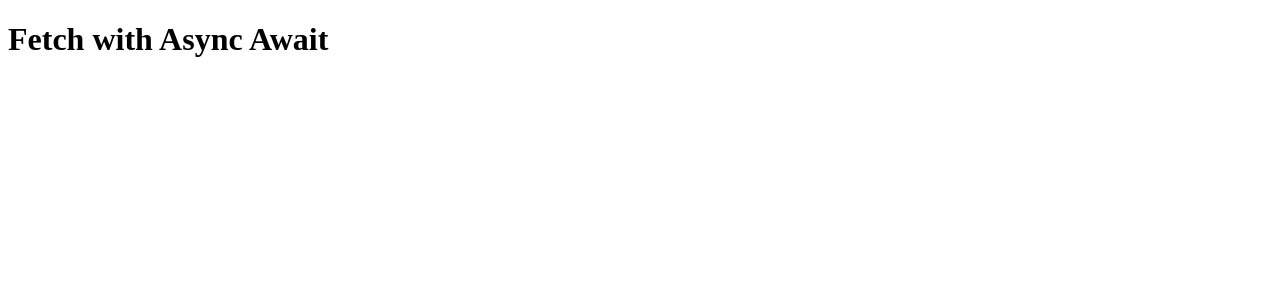
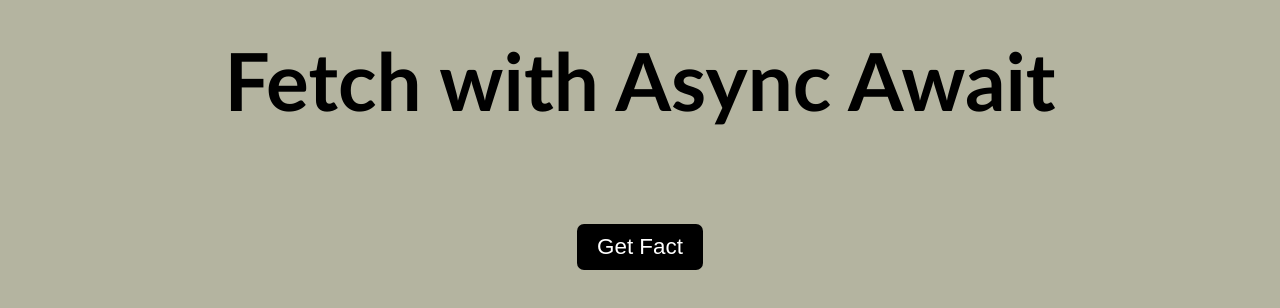
Before and after one commit to abdullah-ahmad-3744/30-Days-JavaScript, a website: page 21-Fetch-with-Async&Await/index.html in a window 1280 px wide. Drawn offline with Linux system fonts and the light colour scheme; no server answers.

Commit message:
A little bit styling added to the Fetch-with-Async and Await , And new directory added of day22 of 30 days of javaScript , Using Axios instead of fetch method .

```diff
--- a/21-Fetch-with-Async&Await/index.html
+++ b/21-Fetch-with-Async&Await/index.html
@@ -7,7 +7,12 @@
     <link rel="stylesheet" href="style.css">
 </head>
 <body>
-    <h1>Fetch with Async Await</h1>
+    <div class="container">
+        <h1>Fetch with Async Await</h1>
+        <div class="fact-box"></div>
+        <button class="fact-button">Get Fact</button>
+    </div>
+
     <script src="./script.js"></script>
 </body>
 </html>
--- a/21-Fetch-with-Async&Await/script.js
+++ b/21-Fetch-with-Async&Await/script.js
@@ -1,30 +1,21 @@
-let apiUrl = "https://catfact.ninja/fact2";
+let apiUrl = "https://catfact.ninja/fact";
+let factButton = document.querySelector(".fact-button");
+let factBox = document.querySelector(".fact-box")
 
 async function fetchData() {
   try {
     // The await keywords wait for the response from the server as it is asynchronous so we have to wait for the response from the server befor using it
     let response = await fetch(apiUrl);
     let validResponse = await response.json();
-    console.log(response);
-    console.log(validResponse);
-    console.log(
-      "======================================================================"
-    );
-
-    // sending anothe request to the server
-    let response2 = await fetch(apiUrl);
-    console.log(response2);
-    let validResponse2 = await response2.json();
-    console.log(validResponse2);
-    // Accessing the data from the response
-    console.log(validResponse2.fact);
+    // console.log(response);
+    // console.log(validResponse.fact);
+    factBox.textContent = validResponse.fact
   } catch (error) {
     console.log("Error is = ",error);
-
-    console.log("Bye");
-
-
   }
 }
 
-fetchData();
+factButton.addEventListener("click", () => {
+  // factBox.textContent = " "
+  fetchData();
+})
--- a/21-Fetch-with-Async&Await/style.css
+++ b/21-Fetch-with-Async&Await/style.css
@@ -0,0 +1,33 @@
+*{
+    margin: 0;
+    padding: 0;
+    box-sizing: border-box;
+}
+body {
+    background-color: rgb(180, 180, 160);
+    font-family: 'Gill Sans', 'Gill Sans MT', Calibri, 'Trebuchet MS', sans-serif;
+}
+.container h1 {
+    font-size: 5rem;
+    font-weight: 900;
+}
+.container {
+    display: flex;
+    align-items: center;
+    flex-direction: column;
+    margin-top: 2rem;
+}
+.fact-box{
+    margin-top: 2rem;
+    font-size: 2rem;
+    padding: 1rem 2rem 1rem 2rem;
+}
+.fact-button {
+    padding: 10px 20px 10px 20px;
+    margin-top: 2rem;
+    font-size: 1.4rem;
+    background-color: rgb(0, 0, 0);
+    border: none;
+    border-radius: 7px;
+    color: #fff;
+}
```
Also changed, not shown: 22-Axios/index.html (deleted, +0 -13 lines), 22-Axios/app.js (deleted), 22-Axios/style.css (deleted).
